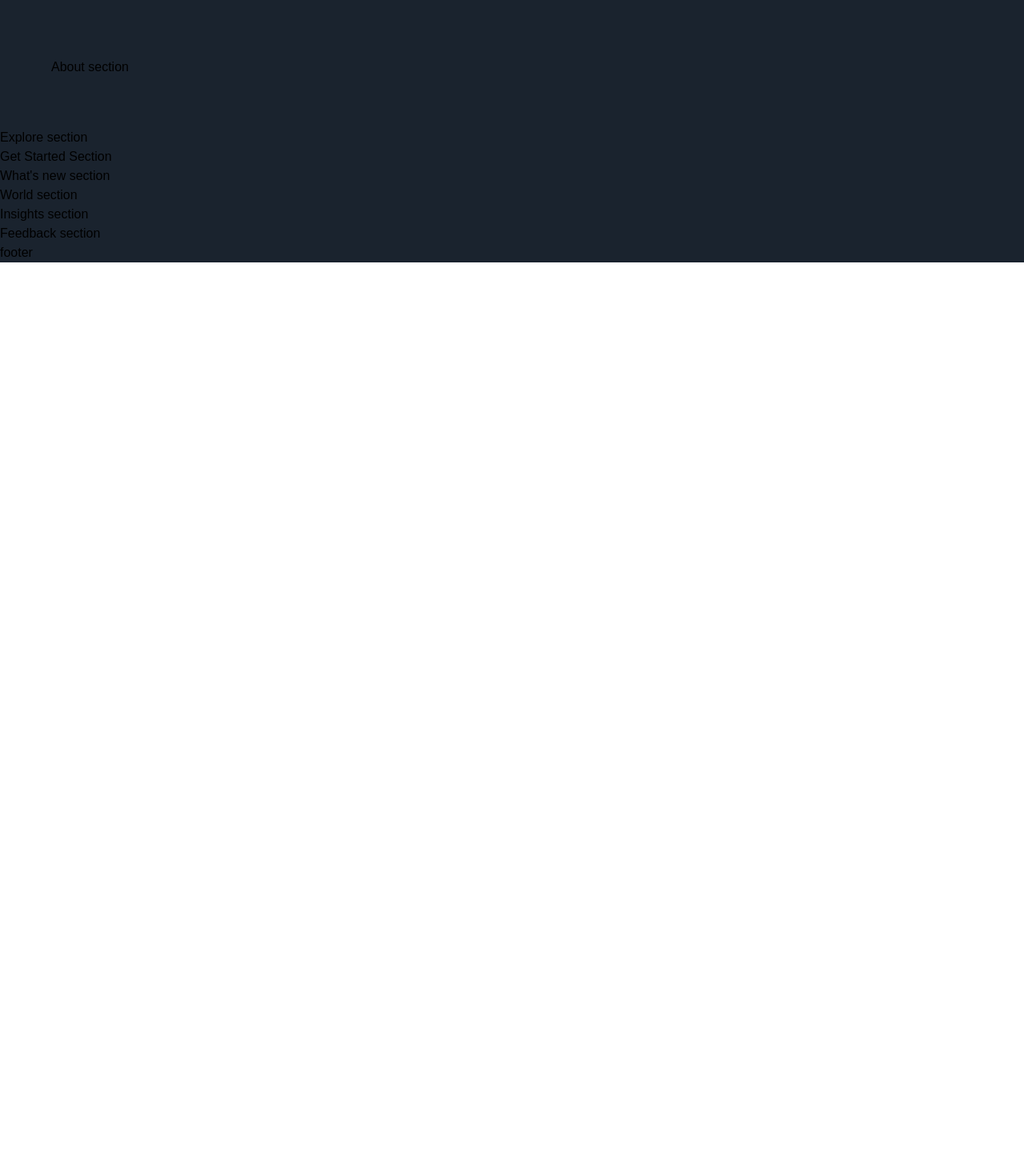
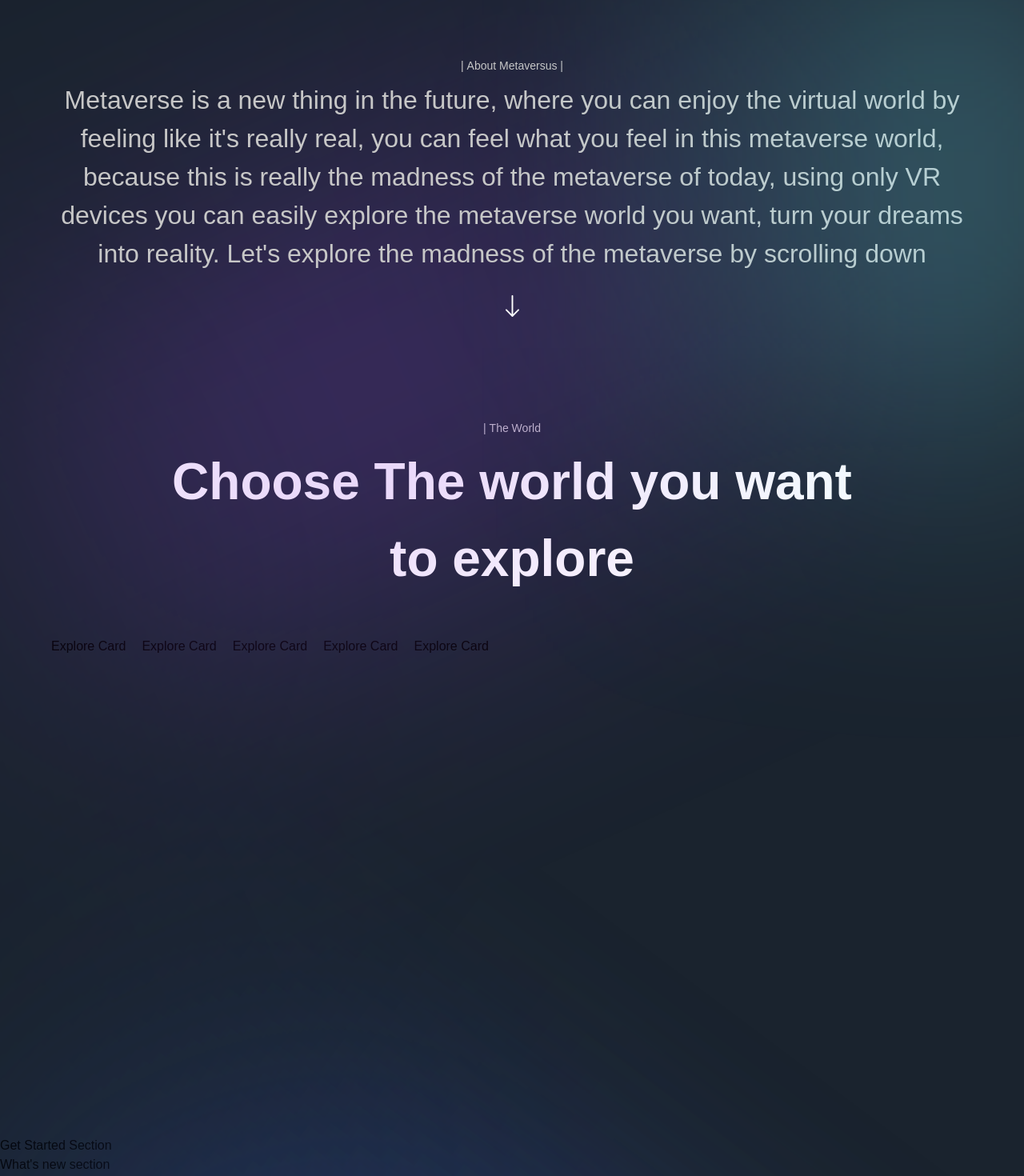
Before and after one commit to gnahc2305/demo-website, a Next.js app: page / in a window 1280 px wide. Shown: the part 1160-2630 px from the top of the page at 80% size. Before the commit the page ends 1488 px from the top, so only its background shows below. Built offline with nearby package versions, Linux system fonts and the light colour scheme; a web font is replaced by a local one.

Commit message:
finish about section and start  worlds

```diff
--- a/app/page.js
+++ b/app/page.js
@@ -5,12 +5,25 @@ const Page = () => (
   <div className='bg-primary-black overflow-hidden'>
     <Navbar />
     <Hero />
+
+    <div className='relative'>
       <About />
+      <div className='gradient-03 z-0' />
       <Explore />
+    </div>
+
+    <div className='relative'>
       <GetStarted />
+      <div className='gradient-04 z-0' />
       <WhatsNew />
+    </div>
+
+    <div className='relative'>
       <World />
+      <div className='gradient-04 z-0' />
       <Insights />
+    </div>
+
     <Feedback />
     <Footer />
   </div>
--- a/components/CustomTexts.jsx
+++ b/components/CustomTexts.jsx
@@ -1,9 +1,21 @@
 'use client';
 
-export const TypingText = () => (
-  <p>Typing Text</p>
+import { motion } from "framer-motion";
+import { textContainer, textVariant2 } from "../utils/motion";
+
+export const TypingText = ({ title, textStyles}) => (
+  <motion.p variants={textContainer} className={`${textStyles} font-normal text-[14px] text-secondary-white`}>
+    {Array.from(title).map((letter, index) => (
+      <motion.span variants={textVariant2} key={index}>
+        {letter === ' ' ? '\u00A0' : letter}
+      </motion.span>
+    ))}
+
+  </motion.p>
 );
 
-export const TitleText = () => (
-  <h2>Title Text</h2>
+export const TitleText = ({ title, textStyles}) => (
+  <motion.h2 variants={textVariant2} initial='hidden' whileInView='show' className={`${textStyles} mt-[8px] font-bold md:text-[64px] text-[40px] text-white`}>
+    {title}
+  </motion.h2>
 );
--- a/sections/About.jsx
+++ b/sections/About.jsx
@@ -1,4 +1,4 @@
-'use client';
+"use client";
 
 import { motion } from "framer-motion";
 import { TypingText } from "../components";
@@ -7,8 +7,37 @@ import styles from "../styles";
 import { fadeIn, staggerContainer } from "../utils/motion";
 
 const About = () => (
-  <section className={`${styles.paddings}`}>
-    About section
+  <section className={`${styles.paddings} relative z-10`}>
+    <div className="gradient-02 z-0" />
+
+    <motion.div
+      variants={staggerContainer}
+      initial="hidden"
+      whileInView="show"
+      viewport={{ once: false, amount: 0.25 }}
+      className={`${styles.innerWidth} ${styles.flexCenter} mx-auto flex-col`}
+    >
+      <TypingText title="| About Metaversus |" textStyles="text-center" />
+
+      <motion.p
+        variants={fadeIn("up", "tween", 0.2, 1)}
+        className="mt-[8px] font-normal sm:text-[32px] text-[20px] text-center text-secondary-white"
+      >
+        Metaverse is a new thing in the future, where you can enjoy the virtual
+        world by feeling like it's really real, you can feel what you feel in
+        this metaverse world, because this is really the madness of the
+        metaverse of today, using only VR devices you can easily explore the
+        metaverse world you want, turn your dreams into reality. Let's explore
+        the madness of the metaverse by scrolling down
+      </motion.p>
+
+      <motion.img
+        variants={fadeIn("up", "tween", 0.3, 1)}
+        src="/arrow-down.svg"
+        alt="arrow down"
+        className="w-[18px] h-[28px] object-contain mt-[28px]"
+      ></motion.img>
+    </motion.div>
   </section>
 );
 
--- a/sections/Explore.jsx
+++ b/sections/Explore.jsx
@@ -1,9 +1,51 @@
-'use client';
+"use client";
 
-const Explore = () => (
-  <section>
-    Explore section
+import { useState } from "react";
+import { motion } from "framer-motion";
+import { TypingText, ExploreCard, TitleText } from "../components";
+
+import styles from "../styles";
+import { staggerContainer } from "../utils/motion";
+import { exploreWorlds } from "../constants";
+
+const Explore = () => {
+  const [active, setActive] = useState('world-2');
+
+  return (
+  <section className={`${styles.paddings}`} id="explore">
+    <motion.div
+      variants={staggerContainer}
+      initial="hidden"
+      whileInView="show"
+      viewport={{ once: false, amount: 0.25 }}
+      className={`${styles.innerWidth} mx-auto flex flex-col`}
+    >
+      <TypingText title="| The World" textStyles="text-center" />
+      <TitleText
+        title={
+          <>
+            Choose The world you want
+            <br className="md:block hidden" />
+            to explore
+          </>
+        }
+        textStyles="text-center"
+      />
+
+      <div className="mt-[50px] flex lg:flex-row flex-col min-h-[70vh] gap-5">
+        {exploreWorlds.map((world, index) => (
+          <ExploreCard
+            key={world.id}
+            {...world}
+            index={index}
+            active={active}
+            handleClick={setActive}
+          />
+        ))}
+      </div>
+    </motion.div>
   </section>
-);
+  )
+};
 
 export default Explore;
--- a/utils/motion.js
+++ b/utils/motion.js
@@ -14,7 +14,7 @@ export const navVariants = {
     transition: {
       type: 'spring',
       stiffness: 80,
-      delay: 1,
+      delay: 0.7,
     },
   },
 };
```
Lines whose indentation alone changed are shown as unchanged.
